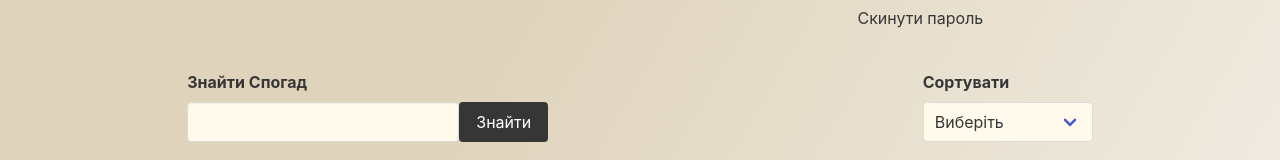
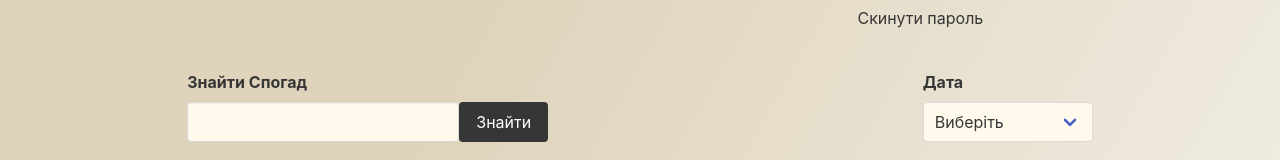
Before and after one commit to YaroslavKolbaiev/recipes-app, a React (Create React App) app: page / in a window 1280 px wide. Shown: the part 132-292 px from the top of the page. Built offline with nearby package versions, Linux system fonts and the light colour scheme; no server answers; the database is empty.

Commit message:
fix: select

```diff
--- a/src/components/FilterAndSorting.jsx
+++ b/src/components/FilterAndSorting.jsx
@@ -31,15 +31,15 @@ export const FilterAndSorting = ({
     </div>
     <div className='field'>
       <label className='label'>
-        {lang === 'UA' && 'Сортувати'}
-        {lang === 'EN' && 'Sort'}
+        {lang === 'UA' && 'Дата'}
+        {lang === 'EN' && 'Date'}
       </label>
       <div className='control'>
         <div className="select">
           <select
             className='has-background-warning-light'
-            value={orderBy}
-            onChange={(event) => {
+            defaultValue={orderBy}
+            onChangeCapture={(event) => {
               setOrderBy(event.target.value);
             }}
           >
```
